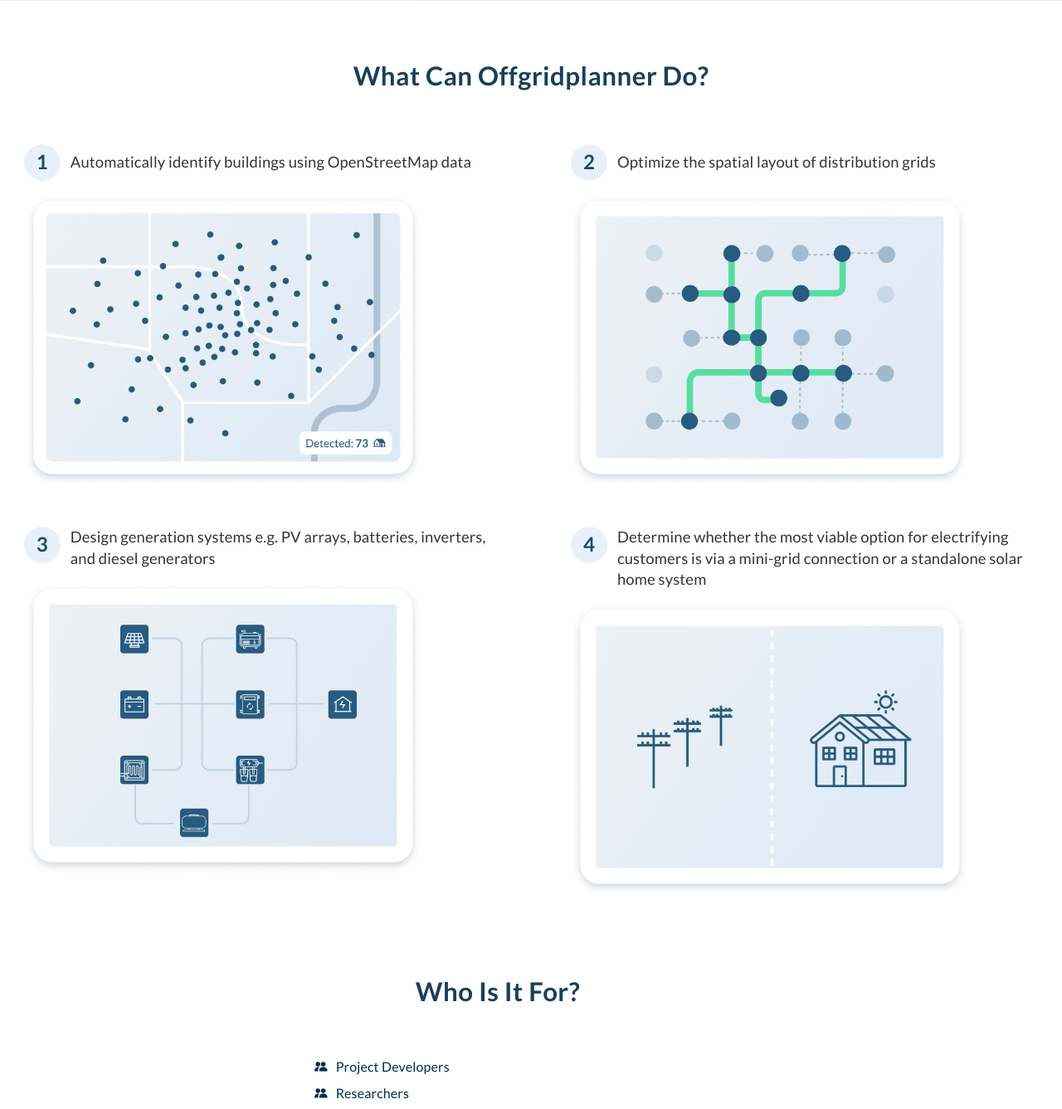
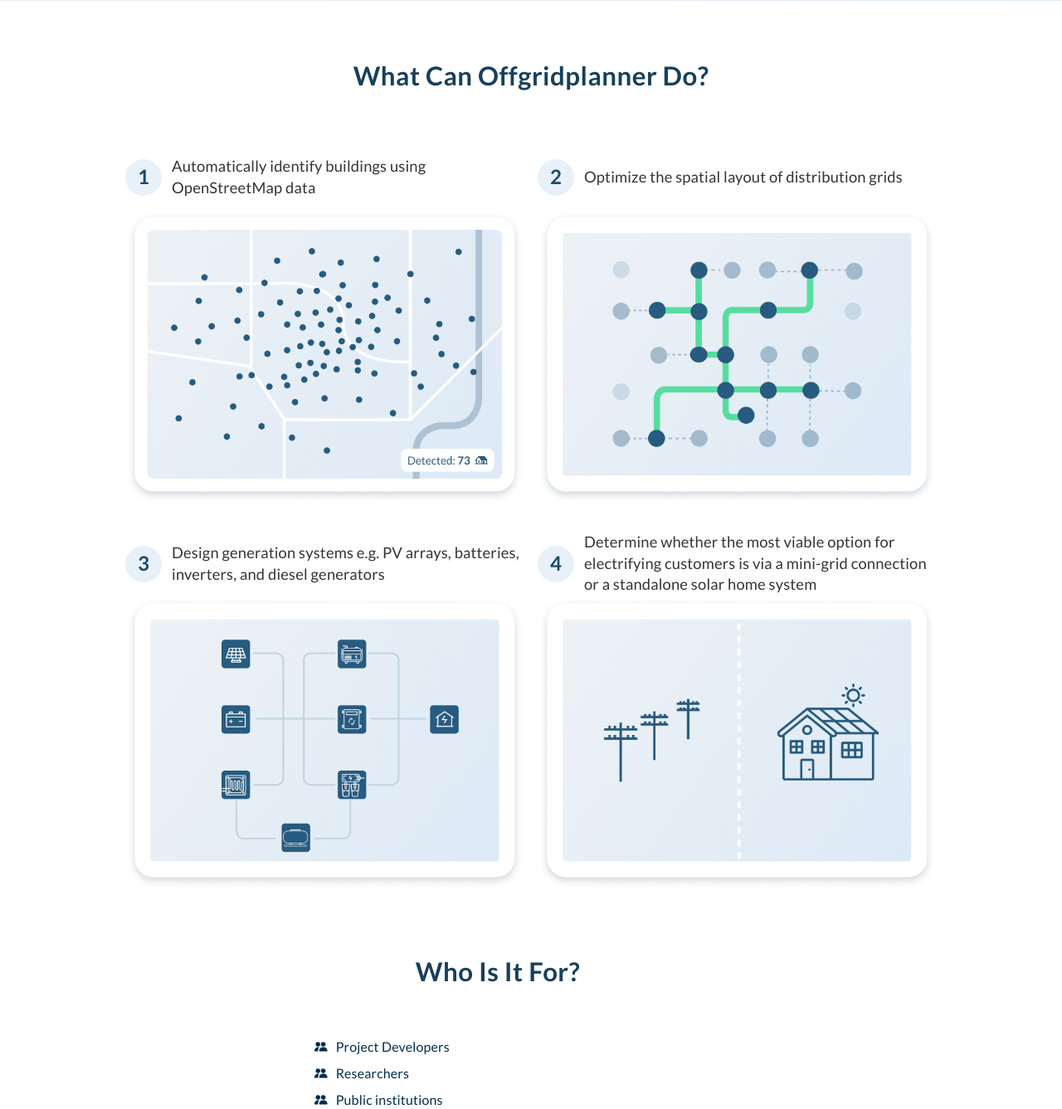
Before and after one commit to rl-institut/offgridplanner-landing, a Flask app: page / in a window 1280 px wide; the page is wider, and only the part inside the window is pictured. Shown: the part 1841-3178 px from the top of that part at 83% size. Run offline with Flask 3, Linux system fonts and the light colour scheme; some libraries are stand-ins or nearby versions.

Commit message:
fixed layout of grid to be more compact

```diff
--- a/static/css/landing_page.css
+++ b/static/css/landing_page.css
@@ -370,8 +370,8 @@
 #text-content1 .text-grid {
   display: grid;
   grid-template-columns: 1fr 1fr;
-  gap: 6rem;
-  width: 100%;
+  gap: 1rem;
+  width: 80%;
   align-items: start;
   justify-content: center;
   margin-bottom: 2rem;
@@ -381,6 +381,7 @@
   flex-direction: column;
   align-items: flex-start;
   text-align: left;
+  max-width: 100%;
 }
 #text-content1 .grid__image {
   justify-content: flex-start;
@@ -388,21 +389,19 @@
 }
 #text-content1 .grid__image img {
   width: 100%;
-  max-width: 480px;
   height: auto;
 }
 #text-content1 .grid__text > div {
   display: flex;
-  align-items: flex-start;
+  align-items: center;
   flex-direction: row;
-  margin-bottom: 1rem;
+  min-height: 80px;
+  max-width: 540px;
 }
 #text-content1 .grid__text > div > span {
   margin-bottom: 0rem;
   font-size: 1.15rem;
   line-height: 1.4;
-  display: flex;
-  align-self: center;
 }
 #who-it-for h2 {
   text-align: center;
```
